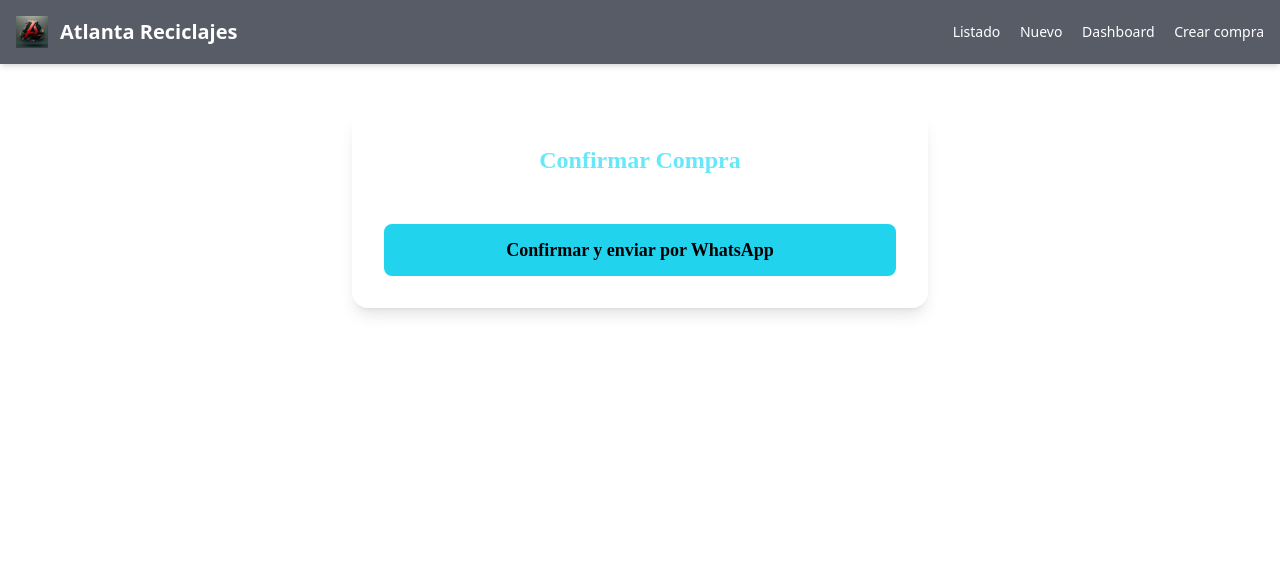
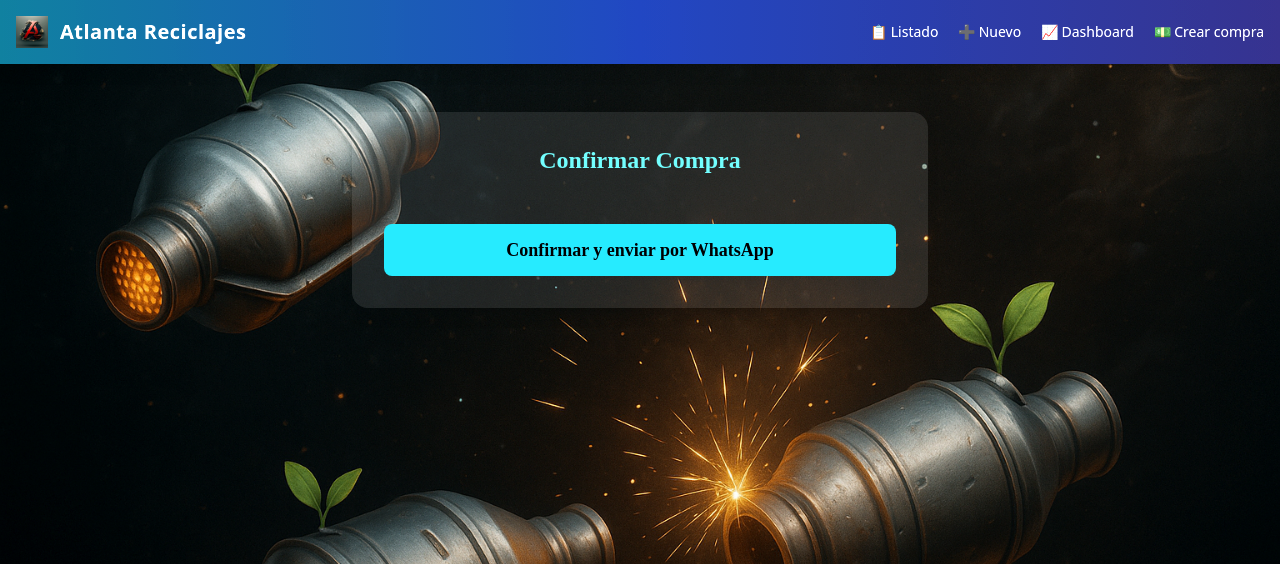
Before and after one commit to mauricioatlanta/cataliticos, a Django app: page /buscar/ in a window 1280 px wide. Shown: the top 564 px of the page. Run offline with Django 5.2, Linux system fonts and the light colour scheme; some libraries are stand-ins or nearby versions.

Commit message:
✨ Fondo espacial animado + rediseño base.html

```diff
--- a/cataliticos/templates/base.html
+++ b/cataliticos/templates/base.html
@@ -9,29 +9,36 @@
   <script src="https://cdn.tailwindcss.com"></script>
   <link rel="icon" href="{% static 'img/logo.png' %}">
   <style>
-    body {{
-      background: linear-gradient(135deg, #0f2027, #203a43, #2c5364);
-      min-height: 100vh;
-    }}
+    body {
+      background: url("{% static 'img/fondo_cataliticos_espacio.png' %}") no-repeat center center fixed;
+      background-size: cover;
+      animation: brillar 10s ease-in-out infinite alternate;
+    }
+    @keyframes brillar {
+      from { filter: brightness(1); }
+      to { filter: brightness(1.15); }
+    }
   </style>
 </head>
 <body class="text-white font-sans">
-  <!-- Navbar -->
-  <nav class="bg-gray-900 bg-opacity-70 shadow-md p-4 flex justify-between items-center sticky top-0 z-50">
-    <div class="flex items-center space-x-3">
-      <img src="{% static 'img/logo.png' %}" alt="Logo" class="h-8">
-      <span class="text-xl font-bold">Atlanta Reciclajes</span>
-    </div>
-    <div class="space-x-4 text-sm">
-      <a href="{% url 'cataliticos:listado' %}" class="hover:text-blue-400">Listado</a>
-      <a href="{% url 'cataliticos:crear' %}" class="hover:text-blue-400">Nuevo</a>
-      <a href="{% url 'cataliticos:dashboard' %}" class="hover:text-blue-400">Dashboard</a>
-      <a href="{% url 'cataliticos:compra' %}" class="hover:text-blue-400">Crear compra</a>
+  <!-- Navbar moderna -->
+  <nav class="bg-gradient-to-r from-cyan-700 via-blue-800 to-indigo-900 shadow-lg p-4">
+    <div class="max-w-7xl mx-auto flex flex-wrap items-center justify-between">
+      <div class="flex items-center space-x-3">
+        <img src="{% static 'img/logo.png' %}" alt="Logo" class="h-8">
+        <span class="text-xl font-bold tracking-wide">Atlanta Reciclajes</span>
+      </div>
+      <div class="mt-3 md:mt-0 space-x-4 text-sm text-white text-center w-full md:w-auto">
+        <a href="{% url 'cataliticos:listado' %}" class="hover:text-cyan-300 block md:inline">📋 Listado</a>
+        <a href="{% url 'cataliticos:crear' %}" class="hover:text-cyan-300 block md:inline">➕ Nuevo</a>
+        <a href="{% url 'cataliticos:dashboard' %}" class="hover:text-cyan-300 block md:inline">📈 Dashboard</a>
+        <a href="{% url 'cataliticos:compra' %}" class="hover:text-cyan-300 block md:inline">💵 Crear compra</a>
+      </div>
     </div>
   </nav>
 
-  <!-- Contenido -->
-  <main class="max-w-3xl mx-auto p-4">
+  <!-- Contenido principal -->
+  <main class="max-w-4xl mx-auto p-4">
     {% block content %}{% endblock %}
   </main>
 </body>
```
Also changed, not shown: static/img/fondo_cataliticos_espacio.png (added).
